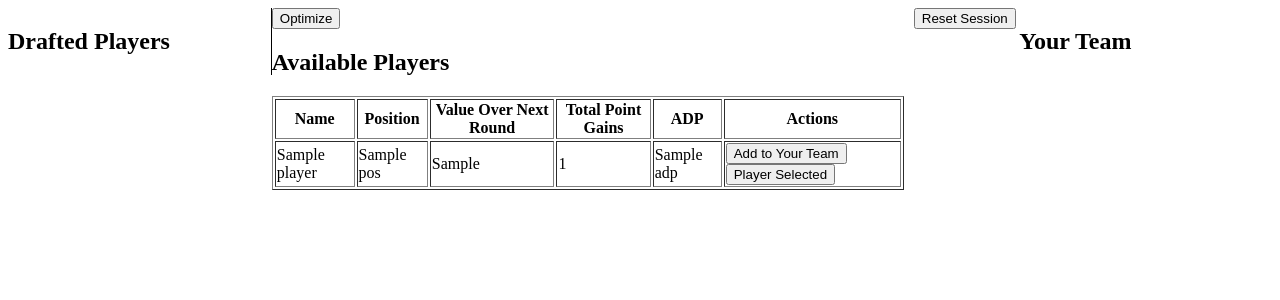
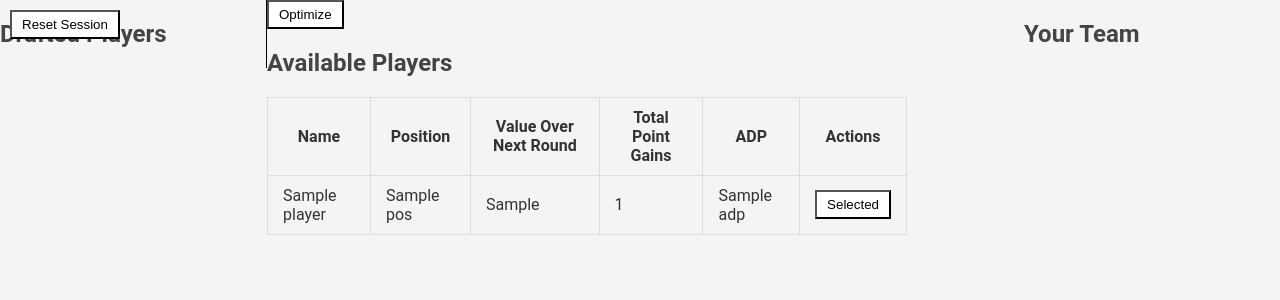
Before and after one commit to jsoslow2/fantasy-football-models, a Python web app: template app/templates/draft.html in a window 1280 px wide. Shown: the top 300 px of the page. Run offline with Jinja, Linux system fonts and the light colour scheme; the template is opened without the code that fills it: most values are stand-ins (such as "Sample title", 1, 10 or a date in 2020).

Commit message:
basic css

```diff
--- /dev/null
+++ b/app/static/css/style.css
@@ -0,0 +1,62 @@
+body {
+  font-family: "Roboto", sans-serif;
+  background-color: #f4f4f4;
+  color: #333;
+  margin: 0;
+  padding: 0;
+}
+
+h1,
+h2,
+h3,
+h4,
+h5,
+h6 {
+  color: #444;
+}
+
+table {
+  width: 100%;
+  border-collapse: collapse;
+  margin-bottom: 20px; /* space below the table */
+}
+
+table,
+th,
+td {
+  border: 1px solid #ddd;
+  padding: 10px 15px; /* Adjusting the padding for table cells */
+  vertical-align: middle; /* Vertical centering */
+}
+
+table tr:nth-child(even) {
+  background-color: #f2f2f2;
+}
+
+table tr:hover {
+  background-color: #ddd;
+}
+
+button {
+  background-color: white;
+  color: black;
+  cursor: pointer;
+  padding: 5px 10px; /* Adding some padding to the button */
+}
+
+button:hover {
+  background-color: #887efb;
+  color: white; /* Changing text color on hover */
+}
+
+/* Adding a right border to the selected players section */
+div[style*="float: left; width: 20%"] {
+  border-right: 2px solid black;
+}
+
+#resetButton {
+  position: absolute; /* This will position the button with respect to its nearest positioned ancestor */
+  top: 10px; /* Adjust as needed for exact positioning */
+  left: 10px; /* Adjust as needed for exact positioning */
+  padding: 5px 10px;
+}
--- a/app/templates/draft.html
+++ b/app/templates/draft.html
@@ -2,8 +2,14 @@
 <html>
   <head>
     <title>Football Draft Optimizer</title>
+    <link
+      rel="stylesheet"
+      href="{{ url_for('static', filename='css/style.css') }}"
+    />
   </head>
   <body>
+    <button id="resetButton" onclick="resetSession()">Reset Session</button>
+
     <div
       style="
         float: left;
@@ -41,11 +47,8 @@
             <td>{{ player.total_pt_gains }}</td>
             <td>{{ player.ADP }}</td>
             <td>
-              <button onclick="addToYourTeam('{{ player.name }}')">
-                Add to Your Team
-              </button>
               <button onclick="selectPlayer('{{ player.name }}')">
-                Player Selected
+                Selected
               </button>
             </td>
           </tr>
@@ -59,7 +62,6 @@
         <!-- This list will be populated similarly to the Drafted Players list -->
       </ul>
     </div>
-    <button onclick="resetSession()">Reset Session</button>
 
     <script>
       function selectPlayer(name) {
@@ -70,10 +72,15 @@
           playerElement.remove();
         }
 
-        // Add player to the drafted list
+        // Add player to the drafted list and provide an "Add to Team" button
         let list = document.getElementById("draftedPlayersList");
         let item = document.createElement("li");
-        item.appendChild(document.createTextNode(name));
+        item.id = "drafted-" + name.replace(/\s+/g, "-"); // Setting an ID for removal later
+        item.innerHTML =
+          name +
+          " <button onclick='addToYourTeam(\"" +
+          name +
+          "\")'>Add to Team</button>";
         list.appendChild(item);
 
         // Send an AJAX request to update the server-side data
@@ -119,7 +126,7 @@
               // Add the "Select" button
               let cell = document.createElement("td");
               let button = document.createElement("button");
-              button.textContent = "Select";
+              button.textContent = "Selected";
               button.setAttribute("onclick", `selectPlayer('${player.name}')`);
               cell.appendChild(button);
               row.appendChild(cell);
@@ -145,24 +152,21 @@
       }
 
       function addToYourTeam(name) {
-        // Add player to your team list
+        console.log(name);
+
+        // Add player to the 'Your Team' list
         let list = document.getElementById("yourTeamList");
         let item = document.createElement("li");
         item.appendChild(document.createTextNode(name));
         list.appendChild(item);
-        console.log("got here");
 
-        // Treat the player as selected too
-        selectPlayer(name); // This will remove the player from the table and add them to the drafted list
+        // Change the button for the player in the drafted list to a checkmark and disable it
+        let btnId = "drafted-" + name.replace(/\s+/g, "-");
+        let buttonElement = document.querySelector(`#${btnId} button`);
+        buttonElement.innerHTML = "&#10004;"; // This is a checkmark symbol
+        buttonElement.disabled = true;
 
-        // Send an AJAX request to update the server-side data for your team
-        fetch(`/add_to_your_team?name=${name}`, {
-          method: "POST",
-        }).then((response) => {
-          if (response.ok) {
-            console.log("player added to your team");
-          }
-        });
+        // [Optional] Send an AJAX request if you wish to update server-side data
       }
     </script>
   </body>
```
